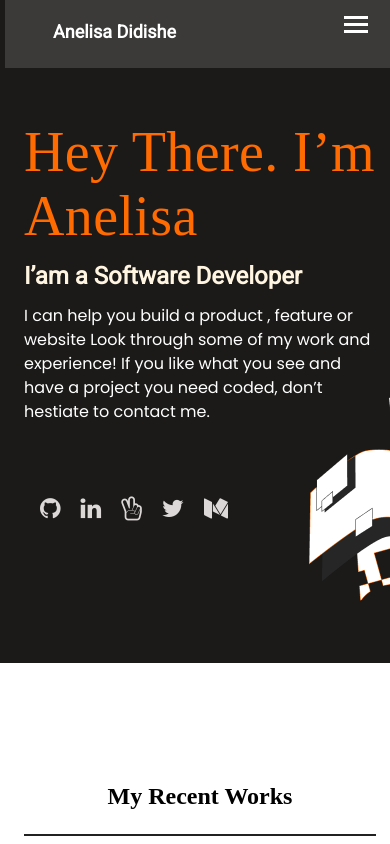
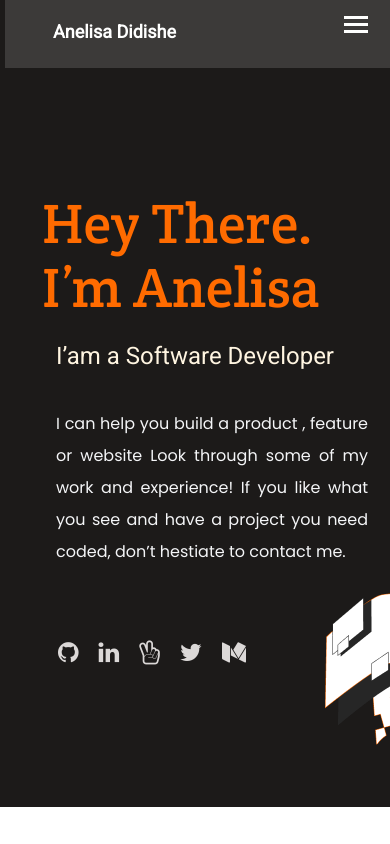
Before and after one commit to AnelisaDee/Portfolio, a website: page index.html in a window 390 px wide. Shown: the top 844 px of the page. Drawn offline with Linux system fonts and the light colour scheme.

Commit message:
add first page and displayed its content in a grid

```diff
--- a/index.html
+++ b/index.html
@@ -35,10 +35,17 @@
         </nav>
     </header>
     <section class="container">
-        <h1>Hey There. I’m Anelisa</h1>
+      <div class="top"><h1>Hey There.<br> I’m Anelisa</h1>
         <h2>I’am a Software Developer</h2>
         <p>I can help you build a product , feature or website Look through some of my work and experience! If you like what you see and have a project you need coded, don’t hestiate to contact me.</p>
+      <div class="s-icons">
+        <img src="./Pictures/Capture-icons.PNG" alt="social">
+       </div>
+      </div>
 
+        <div class="contain-image">
+          <img src="./Pictures/Illustration-header-1.png" alt="image">
+        </div>
         <div class="social-icon" id="social-icon">
           <ul>
             <li class="social">
--- a/style.css
+++ b/style.css
@@ -114,7 +114,7 @@ nav {
   min-width: 400px;
 }
 
-.container {
+/* .container {
   display: flex;
   justify-content: center;
   align-content: center;
@@ -123,35 +123,72 @@ nav {
   background-image: url(./Pictures/illustration-header-mobile.png);
   background-repeat: no-repeat;
   background-position: bottom right;
+} */
+.container {
+  display: grid;
+  grid-template-columns: 1fr 1fr;
+  grid-template-rows: 1fr;
+  grid-template-areas: "top contain-image";
+  text-align: center;
+  text-align: justify;
 }
 
 .container h1 {
+  font-family: 'Crete Round', sans-serif;
   color: #ff6b00;
-  letter-spacing: 0.37px;
-  padding: 120px 24px 12px 24px;
   font-style: normal;
   font-weight: 400;
-  font-size: 56px;
+  font-size: 72px;
+  line-height: 82px;
+  margin-top: 192px;
+  margin-bottom: 24px;
+  text-align: justify;
+  margin-left: 143px;
 }
 
 .container p {
-  color: #fff;
+  color: #f4f5f7;
   margin-bottom: 50px;
   padding: 12px 24px;
-  font-family: 'Poppins', sans-serif;
+  font-family: 'Inter', sans-serif;
   font-style: normal;
-  font-size: 16px;
-  line-height: 24px;
+  font-size: 20px;
+  line-height: 32px;
+  margin-left: 125px;
 }
 
 .container h2 {
   color: #fff5e1;
-  line-height: 32px;
+  line-height: 44px;
   padding: 0 24px;
-  font-family: 'Roboto', sans-serif;
+  font-family: 'Inter', sans-serif;
   font-style: normal;
-  font-weight: 700;
-  font-size: 24px;
+  font-weight: 500;
+  font-size: 32px;
+  margin-bottom: 24px;
+  margin-left: 125px;
+}
+
+.s-icons img {
+  display: flex;
+  flex-direction: column;
+  margin-left: 36px;
+  width: 36px;
+  height: auto;
+  left: 36px;
+  top: 100%;
+  transform: translateY(-200%);
+}
+
+.contain-image img {
+  display: flex;
+  flex-wrap: wrap;
+  max-width: 100%;
+  height: auto;
+  float: right;
+  left: 1744.68px;
+  top: -135px;
+  margin-bottom: 0;
 }
 
 .picture {
@@ -242,6 +279,10 @@ nav {
 .social {
   font-size: x-large;
   margin: 10px;
+}
+
+#social-icon {
+  display: none;
 }
 
 /* @media screen and (max-width: 900px) and (min-width: 600px) {
@@ -897,4 +938,55 @@ input[type=submit] {
     position: absolute;
     right: 15px;
   }
+
+  .container {
+    background-image: url(./Pictures/illustration-header-mobile.png);
+    background-repeat: no-repeat;
+    background-position: bottom right;
+  }
+
+  .container h1 {
+    margin-left: 34px;
+    font-weight: 400;
+    font-size: 56px;
+    line-height: 64px;
+    text-align: justify;
+    width: 327px;
+    height: 124px;
+  }
+
+  .container h2 {
+    margin-left: 24px;
+    font-size: 24px;
+    line-height: 32px;
+    font-family: 'Roboto', sans-serif;
+  }
+
+  .container p {
+    margin-left: 24px;
+    font-family: 'Poppins', sans-serif;
+    font-weight: 400;
+    font-size: 16px;
+    margin-right: 24px;
+  }
+
+  .top {
+    margin-left: 24px;
+  }
+
+  .s-icons img {
+    display: none;
+  }
+
+  .contain-image img {
+    display: none;
+  }
+
+  .social-icon {
+    margin-left: 34px;
+  }
+
+  #social-icon {
+    display: block;
+  }
 }
```
Also changed, not shown: Pictures/Capture-icons.PNG (added), Pictures/Illustration-header-1.png (added).
